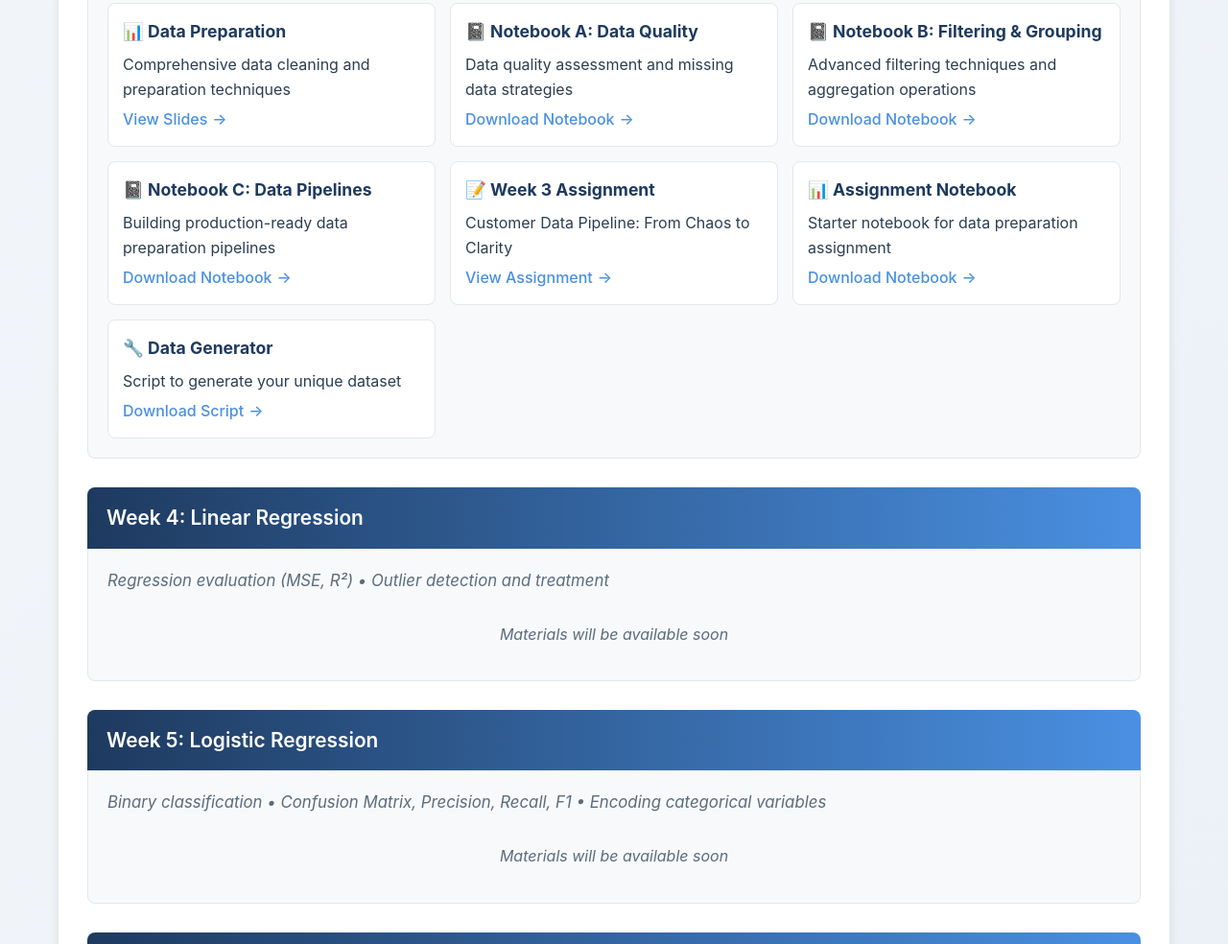
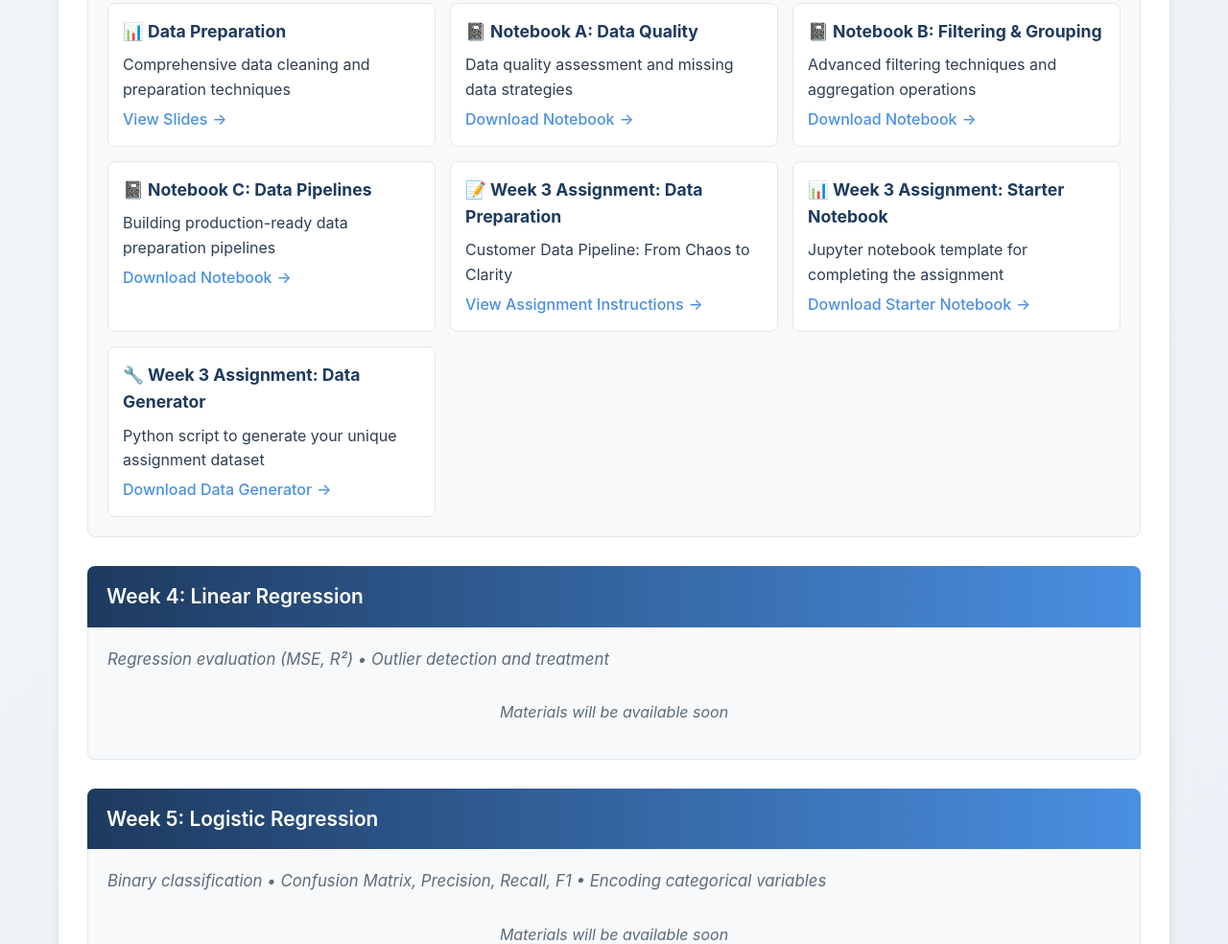
Before and after one commit to prof-tcsmith/6251f25-web, a plain HTML site: page index.html in a window 1280 px wide. Shown: the part 2311-3295 px from the top of the page at 96% size. Drawn offline with Linux system fonts and the light colour scheme.

Commit message:
Clarify Week 3 assignment components - label all three items as part of Week 3 Assignment

```diff
--- a/index.html
+++ b/index.html
@@ -484,24 +484,24 @@
                             </a>
                         </div>
                         <div class="material-card assignment">
-                            <h4>📝 Week 3 Assignment</h4>
+                            <h4>📝 Week 3 Assignment: Data Preparation</h4>
                             <p>Customer Data Pipeline: From Chaos to Clarity</p>
                             <a href="week03/week03_assignment_canvas.html">
-                                View Assignment <span class="arrow">→</span>
+                                View Assignment Instructions <span class="arrow">→</span>
                             </a>
                         </div>
                         <div class="material-card">
-                            <h4>📊 Assignment Notebook</h4>
-                            <p>Starter notebook for data preparation assignment</p>
+                            <h4>📊 Week 3 Assignment: Starter Notebook</h4>
+                            <p>Jupyter notebook template for completing the assignment</p>
                             <a href="week03/week03_assignment_data_preparation.ipynb">
-                                Download Notebook <span class="arrow">→</span>
+                                Download Starter Notebook <span class="arrow">→</span>
                             </a>
                         </div>
                         <div class="material-card">
-                            <h4>🔧 Data Generator</h4>
-                            <p>Script to generate your unique dataset</p>
+                            <h4>🔧 Week 3 Assignment: Data Generator</h4>
+                            <p>Python script to generate your unique assignment dataset</p>
                             <a href="week03/week03_generate_data.py">
-                                Download Script <span class="arrow">→</span>
+                                Download Data Generator <span class="arrow">→</span>
                             </a>
                         </div>
                     </div>
```
